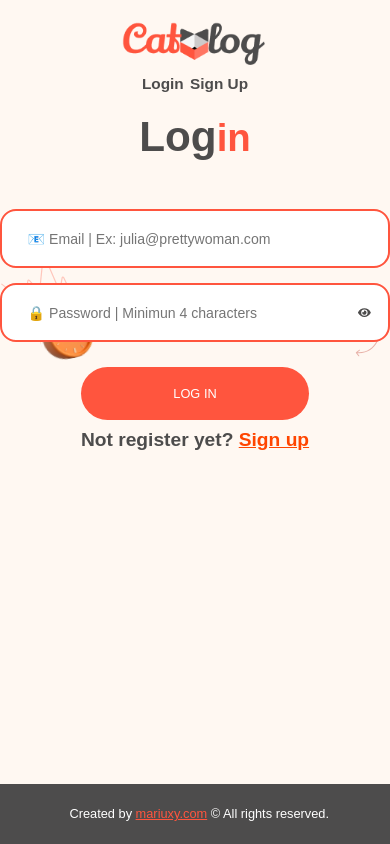
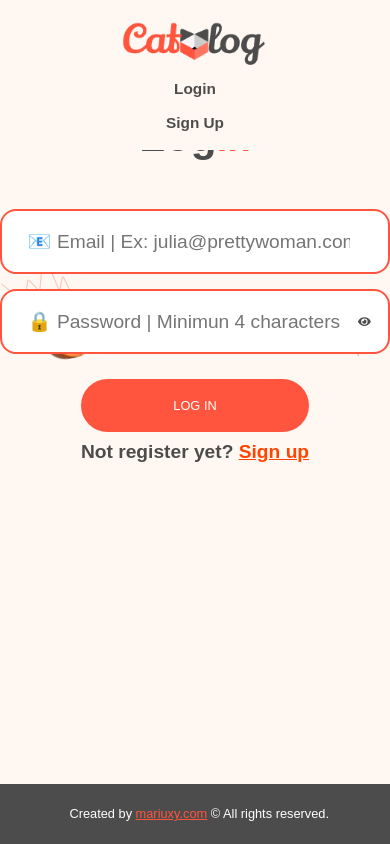
Before and after one commit to cat-a-log/FrontEnd, a React (Vite) app: page /login in a window 390 px wide. Built offline with nearby package versions, Linux system fonts and the light colour scheme; no server answers.

Commit message:
add logout feature to the header

```diff
--- a/src/AuthContext.jsx
+++ b/src/AuthContext.jsx
@@ -38,11 +38,18 @@ export const AuthProvider = ({ children }) => {
     }
   };
 
+ const logout = async () => {
+    try {
+      setUser(null);
+    } catch (error) {
+      console.error("Logout failed:", error);
+    }
+  };
   useEffect(() => {
     getCurrentUser();
   }, []);
   return (
-    <AuthContext.Provider value={{ user, loading, login, signup }}>
+    <AuthContext.Provider value={{ user, loading, login, signup, logout }}>
       {children}
     </AuthContext.Provider>
   );
--- a/src/components/Forms/forms.css
+++ b/src/components/Forms/forms.css
@@ -10,12 +10,12 @@
 }
 
 .form-label {
-  font-size: 1rem;
+  font-size: 1.2rem;
   font-weight: bold;
-  margin-bottom: 0.5rem;
+  margin-bottom: 0.2rem;
   color: var(--secondary-color);
   text-align: left;
-  width: 40%;
+  width: 100%;
 }
 
 .password-input-container {
@@ -65,18 +65,19 @@
 }
 
 .form-info {
-  height: 0.7rem;
+  height: 1 rem;
 }
 
 .form-textarea {
   height: 4rem;
+  width: 90%;
   resize: vertical;
 }
 
 .form-addimage {
   border: 2px solid var(--main-color);
   background-color: var(--white);
-  height: 1.5rem;
+  height: 5rem;
   justify-content: center;
 }
 
@@ -118,7 +119,7 @@
   .form-addimage,
   .error-message {
     width: 100%;
-    font-size: 1.1rem;
+    font-size: 1.5rem;
   }
 
   .form-email-password {
--- a/src/components/Header/header.css
+++ b/src/components/Header/header.css
@@ -1,4 +1,4 @@
-.logo {
+/* .logo {
   height: 60px;
   transition: opacity 0.3s ease;
 }
@@ -96,4 +96,146 @@ nav {
   width: 1.5rem;
 }
 
+} */
+
+.logo {
+  height: 60px;
+  transition: opacity 0.3s ease;
 }
+
+.logo:hover {
+  opacity: 0.7;
+}
+
+nav {
+  z-index: 999;
+  width: 100%;
+  height: 10vh;
+  display: flex;
+  align-items: center;
+  justify-content: space-between;
+  position: fixed;
+  top: 0;
+  left: 0;
+  background-color: var(--background-color);
+}
+
+.divLogo {
+  height: auto;
+  display: flex;
+  gap: 1rem;
+  align-items: center;
+  margin-left: 8rem;
+}
+
+.divPages {
+  height: auto;
+  display: flex;
+  justify-content: flex-end;
+  align-items: center;
+  gap: 1rem;
+  margin-right: 8rem;
+}
+
+.divLink {
+  text-decoration: none;
+  transition: color 0.3s ease;
+  color: var(--secondary-color);
+  font-weight: bold;
+  font-size: 1.2rem;
+}
+
+.divLink:hover {
+  color: var(--mouseover-color);
+  border-bottom: 2px solid var(--mouseover-color);
+  border-bottom-left-radius: 2.5px;
+  border-bottom-right-radius: 2.5px;
+  padding-bottom: 0;
+}
+
+.profile-icon {
+  width: 2rem;
+  cursor: pointer;
+}
+
+.dropdown-container {
+  position: relative;
+  display: inline-block;
+}
+
+.dropdown-menu {
+  position: absolute;
+  top: 100%;
+  right: 0;
+  background-color: #fff;
+  box-shadow: 0 8px 16px rgba(0, 0, 0, 0.2);
+  border-radius: 5px;
+  min-width: 120px;
+  z-index: 10;
+  overflow: hidden;
+}
+
+.dropdown-item {
+  display: block;
+  width: 100%;
+  padding: 10px 15px;
+  text-align: left;
+  border: none;
+  background: none;
+  cursor: pointer;
+  font-size: 1em;
+  color: #333;
+  text-decoration: none;
+}
+
+.dropdown-item:hover {
+  background-color: #f1f1f1;
+}
+
+@media screen and (max-width: 700px) {
+  .logo {
+    height: 4.1rem;
+  }
+
+  nav {
+    height: auto;
+    flex-direction: column;
+    align-items: center;
+    padding: 1rem 0;
+  }
+
+  .divLogo {
+    width: auto;
+    margin-left: 0;
+    margin-bottom: 0.5rem;
+    justify-content: center;
+  }
+
+  .divPages {
+    font-size: 1.8vh;
+    width: 100%;
+    flex-direction: column;
+    justify-content: center;
+    margin-right: 0;
+    align-items: center;
+    gap: 0.5rem;
+  }
+
+  .divLink {
+    font-size: 1.2rem;
+    padding: 5px 0;
+  }
+
+  .profile-icon {
+    width: 1.5rem;
+    margin-top: 5px;
+  }
+
+  .dropdown-menu {
+    top: auto;
+    bottom: 0;
+    right: 0;
+    min-width: 100px;
+    transform: translateY(100%);
+  }
+}
--- a/src/components/Header/index.jsx
+++ b/src/components/Header/index.jsx
@@ -1,12 +1,50 @@
-import logo from "../../assets/logo.png"
-import { Link } from "react-router-dom"
-import "./header.css"
+// import logo from "../../assets/logo.png"
+// import { Link } from "react-router-dom"
+// import "./header.css"
+// import Logged from "/src/assets/profile_icon.svg";
+// import { useAuth } from "../../AuthContext";
+
+
+// function Header() {
+//  const { user} = useAuth();
+//    return (
+//       <nav>
+//             <div className="divLogo">
+//                 <Link to={"/home"}>
+//                     <img className="logo" src={logo} alt="Catalog logo" />
+//                     </Link>
+//             </div>
+//             {user == null ? <div className="divPages">
+//                 <Link to={"/login"} className="divLink">Login</Link>
+//                 <Link to={"/signup"} className="divLink">Sign Up</Link>
+//             </div>
+//             :<div className="divPages">
+//                 <Link to={"/createBox"} className="divLink">Create a Box</Link>
+//                 <img className="profile-icon" src={Logged} alt="user logged icon" />
+//             </div>
+// }
+//         </nav>
+//    )
+
+// }
+// export default Header
+
+import logo from "../../assets/logo.png";
+import { Link } from "react-router-dom";
+import "./header.css";
 import Logged from "/src/assets/profile_icon.svg";
 import { useAuth } from "../../AuthContext";
-
+import { useState } from "react";
 
 function Header() {
- const { user} = useAuth();
+  const { user, logout } = useAuth();
+  const [showDropdown, setShowDropdown] = useState(false);
+
+  const handleLogout = () => {
+    logout();
+    setShowDropdown(false);
+  };
+
   return (
     <nav>
       <div className="divLogo">
@@ -14,17 +52,38 @@ function Header() {
           <img className="logo" src={logo} alt="Catalog logo" />
         </Link>
       </div>
-            {user == null ? <div className="divPages">
-                <Link to={"/login"} className="divLink">Login</Link>
-                <Link to={"/signup"} className="divLink">Sign Up</Link>
+      {user == null ? (
+        <div className="divPages">
+          <Link to={"/login"} className="divLink">
+            Login
+          </Link>
+          <Link to={"/signup"} className="divLink">
+            Sign Up
+          </Link>
         </div>
-            :<div className="divPages">
-                <Link to={"/createBox"} className="divLink">Create a Box</Link>
-                <img className="profile-icon" src={Logged} alt="user logged icon" />
+      ) : (
+        <div className="divPages">
+          <Link to={"/createBox"} className="divLink">
+            Create a Box
+          </Link>
+          <div className="dropdown-container">
+            <img
+              className="profile-icon"
+              src={Logged}
+              alt="user logged icon"
+              onClick={() => setShowDropdown(!showDropdown)}
+            />
+            {showDropdown && (
+              <div className="dropdown-menu">
+                <button onClick={handleLogout} className="dropdown-item">
+                  Logout
+                </button>
               </div>
+            )}
+          </div>
+        </div>
+      )}
+    </nav>
+  );
 }
-        </nav>
-   )
-
-}
-export default Header
+export default Header;
```
Lines whose indentation alone changed are shown as unchanged.
